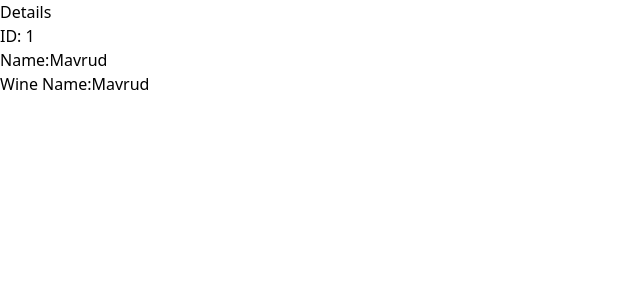
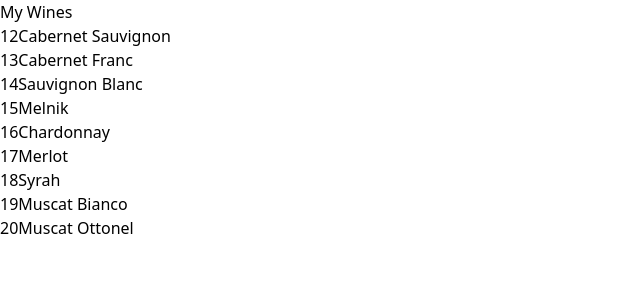
Before and after one commit to Krasipeace/Wines-SPA, a React (Vite) app in the folder react-wines/: page / in a window 1280 px wide. Shown: the top 300 px of the page, without its empty margins (0-640 px from the left). Built offline with nearby package versions, Linux system fonts and the light colour scheme.

Commit message:
created wine selector

```diff
--- a/react-wines/src/App.tsx
+++ b/react-wines/src/App.tsx
@@ -1,26 +1,50 @@
 import { ChangeEvent, useState } from "react"
+import { Wine } from "./types/wine";
+import { WINES } from "./data/mock-wines";
 
-type Wine = {
-  id: number;
-  name: string;
+
+export default function App() {
+  const [wines, setWines] = useState<Wine[]>(WINES);
+  const [selectedWineId, setSelectedWineId] = useState<number | null>(null);
+
+  const selectedWine = wines.find(wine => wine.id === selectedWineId);
+
+  const handleNameChange = (event: ChangeEvent<HTMLInputElement>) => {
+    const updatedName = event.target.value;
+
+    setWines(prevWines => prevWines.map(wine => {
+      if (wine.id === selectedWineId) {
+        return { ...wine, name: updatedName }
+      }
+      return wine;
+    }));
   }
 
-export default function App() {
-  const [wine, setWine] = useState<Wine>({ id: 1, name: 'Mavrud' });
-
-  const handleNameChange = (event: ChangeEvent<HTMLInputElement>) => {
-    setWine({ ...wine, name: event.target.value })
+  const handleSelectWine = (id: number) => {
+    setSelectedWineId(id);
   }
 
   return (
     <div className="container mt-5 mx-auto">
+      <h2 className="text-2xl">My Wines</h2>
+      <ul className="flex flex-col gap-2 my-3">
+        {wines.map(wine => (
+          <li key={wine.id} className="flex cursor-pointer" onClick={() => handleSelectWine(wine.id)}>
+            <span className="bg-red-950 text-white rounded-l p-2">{wine.id}</span>
+            <span className="p-2 bg-red-100 rounded-r w-1/4">{wine.name}</span>
+          </li>
+        ))}
+      </ul>
+
+      {selectedWine &&
+        <>
           <h2 className="text-2xl">Details</h2>
           <div>
-        <span className="font-bold">ID:</span> {wine.id}
+            <span className="font-bold">ID:</span> {selectedWine.id}
           </div>
           <div className="space-x-2">
             <span className="font-bold">Name:</span>
-        <span className="uppercase">{wine.name}</span>
+            <span className="uppercase">{selectedWine.name}</span>
           </div>
           <div className="flex flex-col gap-2 mt-3 border-t">
             <label>Wine Name:</label>
@@ -28,10 +52,11 @@ export default function App() {
               type="text"
               placeholder="Write name of wine here..."
               className="border border-purple-950 rounded-3xl p-2 w-1/4"
-          value={wine.name}
+              value={selectedWine.name}
               onChange={handleNameChange}
             />
           </div>
+        </>}
     </div>
   )
 }
--- /dev/null
+++ b/react-wines/src/data/mock-wines.ts
@@ -0,0 +1,13 @@
+import { Wine } from '../types/wine';
+
+export const WINES: Wine[] = [
+    { id: 12, name: 'Cabernet Sauvignon' },
+    { id: 13, name: 'Cabernet Franc' },
+    { id: 14, name: 'Sauvignon Blanc' },
+    { id: 15, name: 'Melnik' },
+    { id: 16, name: 'Chardonnay' },
+    { id: 17, name: 'Merlot' },
+    { id: 18, name: 'Syrah' },
+    { id: 19, name: 'Muscat Bianco' },
+    { id: 20, name: 'Muscat Ottonel' }
+];
--- /dev/null
+++ b/react-wines/src/types/wine.ts
@@ -0,0 +1,4 @@
+export type Wine = {
+    id: number;
+    name: string;
+}
```
Also changed, not shown: react-wines/src/data/wines.json (added, +40 -0 lines), 2 other files (tests, documents, lock files or other folders). Lines whose indentation alone changed are shown as unchanged.
